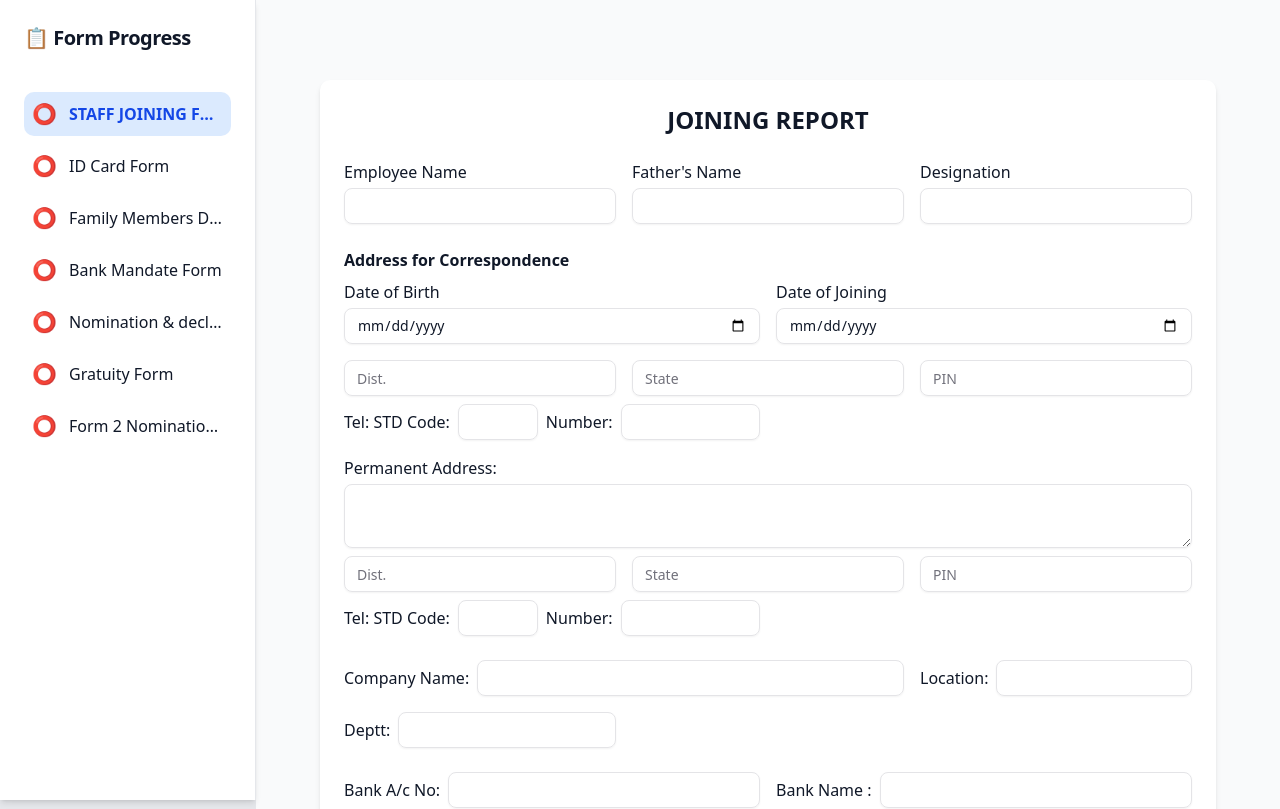
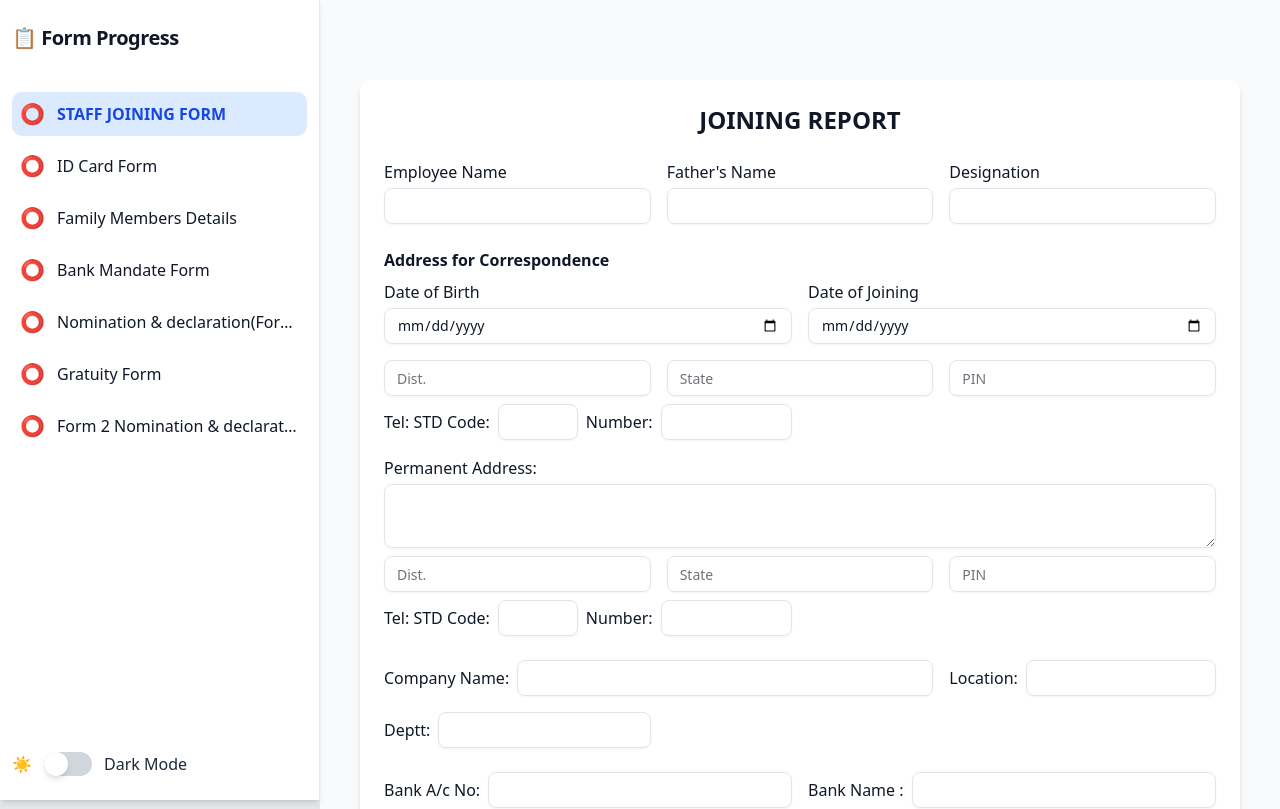
Before and after one commit to KaranJaiswal02/employee-form, a Next.js app: page /staff-joining in a window 1280 px wide. Shown: the top 809 px of the page. Built offline with nearby package versions, Linux system fonts and the light colour scheme.

Commit message:
Enhance layout with dark mode toggle and sidebar adjustments

```diff
--- a/src/app/(forms)/layout.tsx
+++ b/src/app/(forms)/layout.tsx
@@ -3,20 +3,40 @@ import { formStatusus } from "@/hooks/Atoms";
 import { useAtom } from "jotai";
 import Link from "next/link";
 import { usePathname } from "next/navigation";
-import { useState } from "react";
+import { useState, useEffect } from "react";
 
 export default function FormLayout({
     children,
 }: Readonly<{
     children: React.ReactNode;
 }>) {
-    const pathname = usePathname()
+    const pathname = usePathname();
     const [formStatus] = useAtom(formStatusus);
+
+    const [isDarkMode, setIsDarkMode] = useState(false);
+
+    // Check initial mode
+    useEffect(() => {
+        if (typeof window !== "undefined") {
+            const isDark = document.documentElement.classList.contains("dark");
+            setIsDarkMode(isDark);
+        }
+    }, []);
+
+    // Toggle dark mode
+    const toggleDarkMode = () => {
+        if (typeof window !== "undefined") {
+            document.documentElement.classList.toggle("dark");
+            setIsDarkMode((prev) => !prev);
+        }
+    };
 
     return (
         <div className="flex">
             {/* Sidebar */}
-            <aside className="fixed top-0 left-0 w-64 h-screen bg-white dark:bg-gray-950 shadow-md border-r border-gray-200 dark:border-gray-800 p-6 flex flex-col">
+            <aside className="fixed top-0 left-0 w-80 h-screen bg-white dark:bg-gray-950 shadow-md border-r border-gray-200 dark:border-gray-800 py-6 px-3 flex flex-col justify-between">
+                {/* Top section */}
+                <div>
                     <h2 className="text-xl font-bold text-gray-900 dark:text-white mb-10 tracking-tight">
                         📋 Form Progress
                     </h2>
@@ -56,10 +76,32 @@ export default function FormLayout({
                             );
                         })}
                     </ul>
+                </div>
+
+                {/* Bottom section - Toggle Button */}
+                <div className="mt-6">
+                    <div className="flex items-center space-x-3">
+                        <span className="text-gray-800 dark:text-gray-200 font-medium">
+                            {isDarkMode ? "🌙" : "☀️"}
+                        </span>
+                        <button
+                            onClick={toggleDarkMode}
+                            className="relative inline-flex items-center cursor-pointer w-12 h-6 rounded-full bg-gray-300 dark:bg-gray-700 transition-colors duration-200"
+                        >
+                            <span
+                                className={`inline-block w-6 h-6 bg-white rounded-full shadow-md transform transition-all duration-200 ${isDarkMode ? "translate-x-6" : "translate-x-0"
+                                    }`}
+                            ></span>
+                        </button>
+                        <span className="text-gray-800 dark:text-gray-200 font-medium">
+                            {isDarkMode ? "Light Mode" : "Dark Mode"}
+                        </span>
+                    </div>
+                </div>
             </aside>
 
             {/* Main content */}
-            <main className="flex-1 ml-64 p-10 min-h-screen space-y-20 bg-gray-50 dark:bg-gray-900">
+            <main className="flex-1 ml-80 p-10 min-h-screen space-y-20 bg-gray-50 dark:bg-gray-900">
                 {children}
             </main>
         </div>
```
Lines whose indentation alone changed are shown as unchanged.
